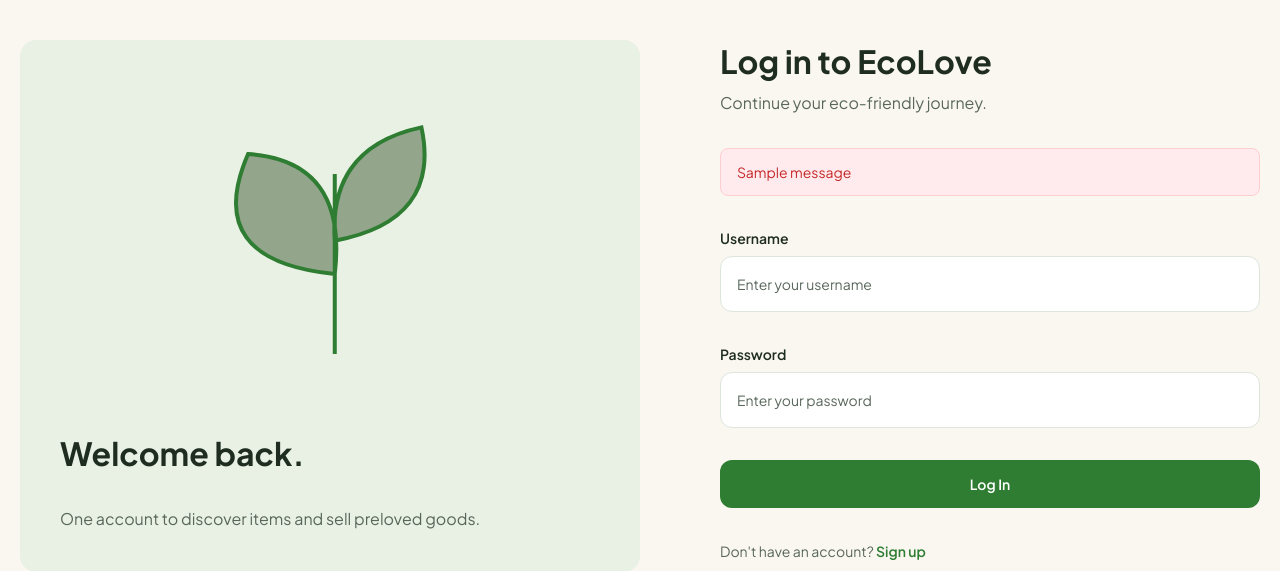
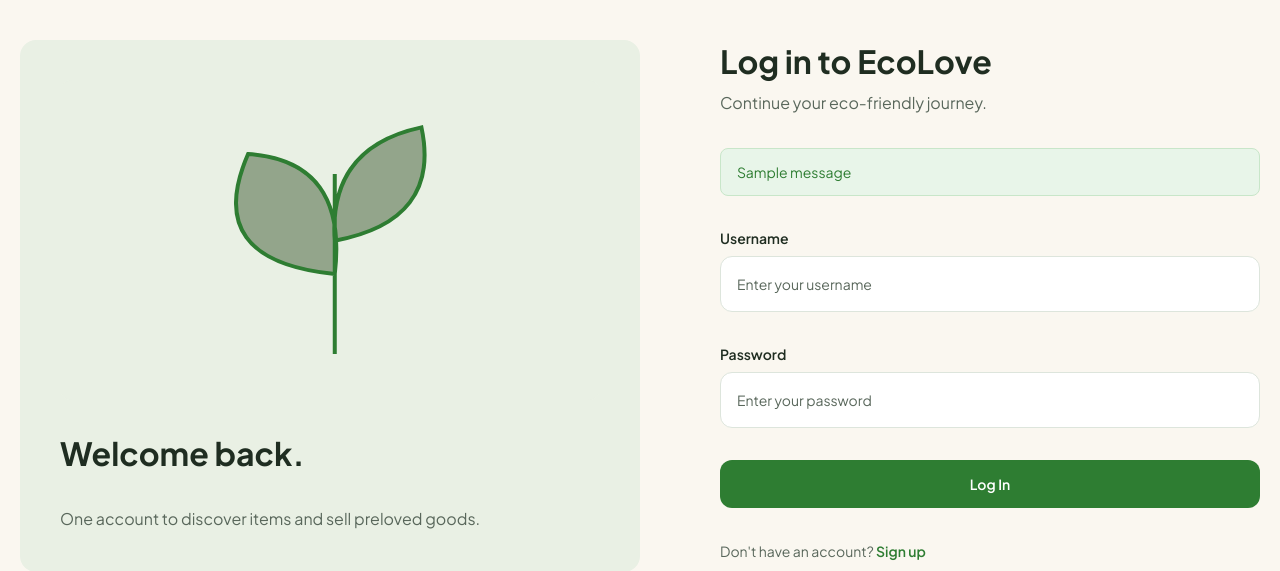
Before and after one commit to pbp-c-kelompok05/EcoLove, a Django app: page /login/ in a window 1280 px wide. Shown: the part 87-658 px from the top of the page. Run offline with Django 5.2, Linux system fonts and the light colour scheme; tables that the repository leaves empty hold one stand-in row (values such as "Sample post"); one stand-in notice (Sample message) is shown.

Commit message:
Fixing the text background successfull created account at register

```diff
--- a/static/css/style.css
+++ b/static/css/style.css
@@ -544,6 +544,17 @@ button:disabled {
     box-sizing: border-box;
 }
 
+.alert-success {
+    width: 100%;
+    padding: 12px 16px;
+    background: #E8F5E9;
+    color: #2E7D32;
+    border: 1px solid #C8E6C9;
+    border-radius: 8px;
+    font-family: var(--font-ui);
+    font-size: 14px;
+    box-sizing: border-box;
+}
 /* ==========================================
    7. GLOBAL FOOTER & RESPONSIVE MEDIA QUERIES
    ========================================== */
--- a/templates/login.html
+++ b/templates/login.html
@@ -16,7 +16,6 @@
             <p class="welcome-body">One account to discover items and sell preloved goods.</p>
         </div>
 
-        <!-- Right Box: Login Form (600px) -->
         <div class="login-form-box">
             <div class="form-header">
                 <h1 class="form-title">Log in to EcoLove</h1>
@@ -25,7 +24,7 @@
 
             {% if messages %}
                 {% for message in messages %}
-                    <div class="alert-error">
+                    <div class="{% if 'success' in message.tags %}alert-success{% else %}alert-error{% endif %}">
                         {{ message }}
                     </div>
                 {% endfor %}
@@ -34,7 +33,6 @@
             <form method="POST" action="{% url 'login' %}" class="login-form">
                 {% csrf_token %}
 
-                <!-- Field Username -->
                 <div class="field-container">
                     <label for="username" class="field-label">Username</label>
                     <div class="field-surface-wrapper">
@@ -42,7 +40,6 @@
                     </div>
                 </div>
 
-                <!-- Field Password -->
                 <div class="field-container">
                     <label for="password" class="field-label">Password</label>
                     <div class="field-surface-wrapper">
@@ -50,7 +47,6 @@
                     </div>
                 </div>
 
-                <!-- Action Button -->
                 <button type="submit" class="btn-primary-action">Log In</button>
             </form>
 
--- a/users/views.py
+++ b/users/views.py
@@ -16,38 +16,49 @@ def login_user(request):
             login(request, user)
             return redirect('items:show_marketplace')
         else:
-            messages.error(request, "Username atau password salah.")
+            messages.error(request, "Invalid username or password.")
 
     return render(request, 'login.html', {'username': username_input})
 
 def register_user(request):
     if request.method == 'POST':
-        username_input = request.POST.get('username')
-        email_input = request.POST.get('email')
-        password_input = request.POST.get('password')
+        username_input = request.POST.get('username', '')
+        email_input = request.POST.get('email', '')
+        password_input = request.POST.get('password', '')
 
-        # 1. Cek apakah username sudah ada
+        context = {
+            'username': username_input,
+            'email': email_input,
+            'password': password_input,
+        }
+
+        if not username_input or not email_input or not password_input:
+            messages.error(request, "Please fill in all required fields.")
+            return render(request, 'register.html', context)
+
+        if '@' not in email_input:
+            messages.error(request, "Email must contain '@' character.")
+            return render(request, 'register.html', context)
+
         if User.objects.filter(username=username_input).exists():
-            messages.error(request, "Username sudah digunakan.")
-            return render(request, 'register.html')
+            messages.error(request, "Username is already taken.")
+            return render(request, 'register.html', context)
 
-        # 2. Validasi Ketentuan Password
         if len(password_input) < 8:
-            messages.error(request, "Password harus minimal 8 karakter.")
-            return render(request, 'register.html')
+            messages.error(request, "Password must be at least 8 characters long.")
+            return render(request, 'register.html', context)
 
         if not any(char.isupper() for char in password_input):
-            messages.error(request, "Password harus mengandung minimal 1 huruf kapital (A-Z).")
-            return render(request, 'register.html')
+            messages.error(request, "Password must contain at least 1 uppercase letter (A-Z).")
+            return render(request, 'register.html', context)
 
         if not any(not char.isalpha() for char in password_input):
-            messages.error(request, "Password harus mengandung minimal 1 angka atau karakter unik (seperti . , ! @ 1 2).")
-            return render(request, 'register.html')
+            messages.error(request, "Password must contain at least 1 number or special character.")
+            return render(request, 'register.html', context)
 
-        # 3. Buat akun jika semua syarat terpenuhi
         user = User.objects.create_user(username=username_input, email=email_input, password=password_input)
         user.save()
-        messages.success(request, "Akun berhasil dibuat! Silakan login.")
+        messages.success(request, "Account created successfully! Please log in.")
         return redirect('login')
 
     return render(request, 'register.html')
```
Also changed, not shown: templates/register.html (+2 -10 lines).
